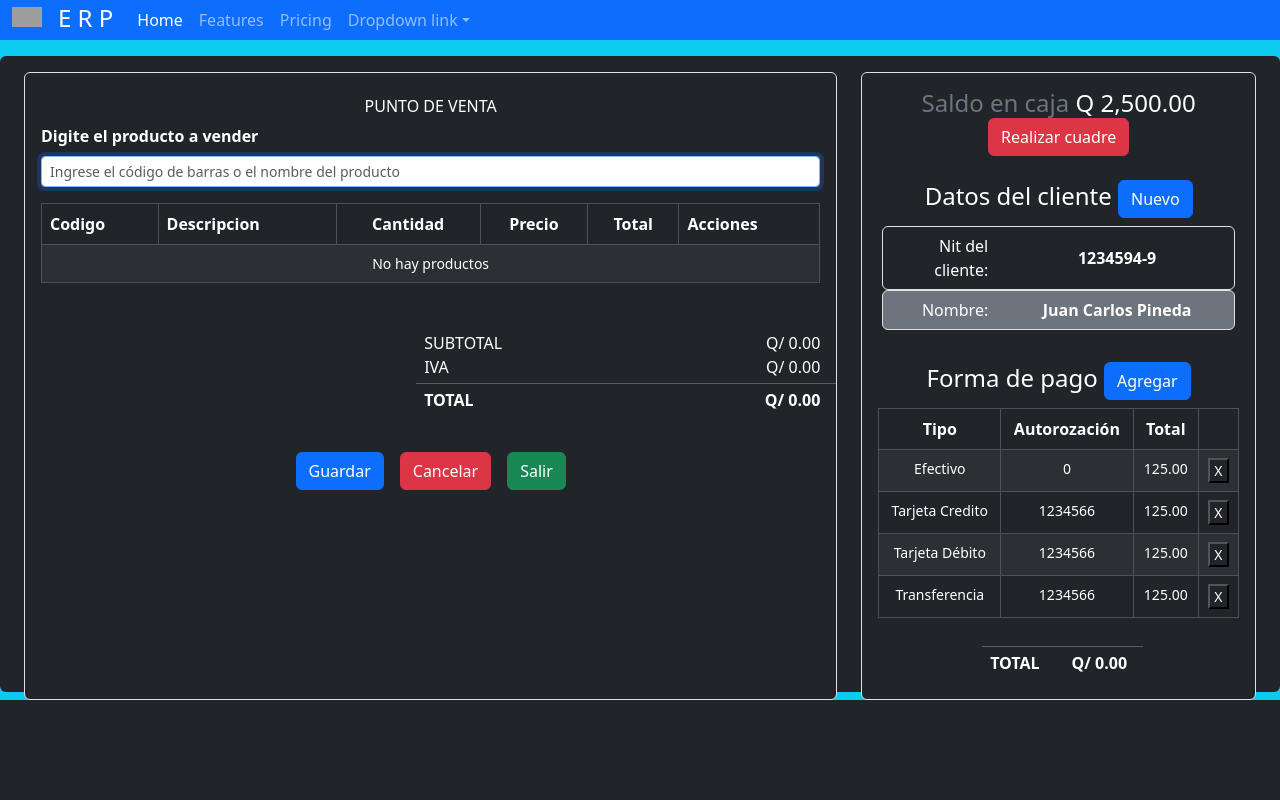
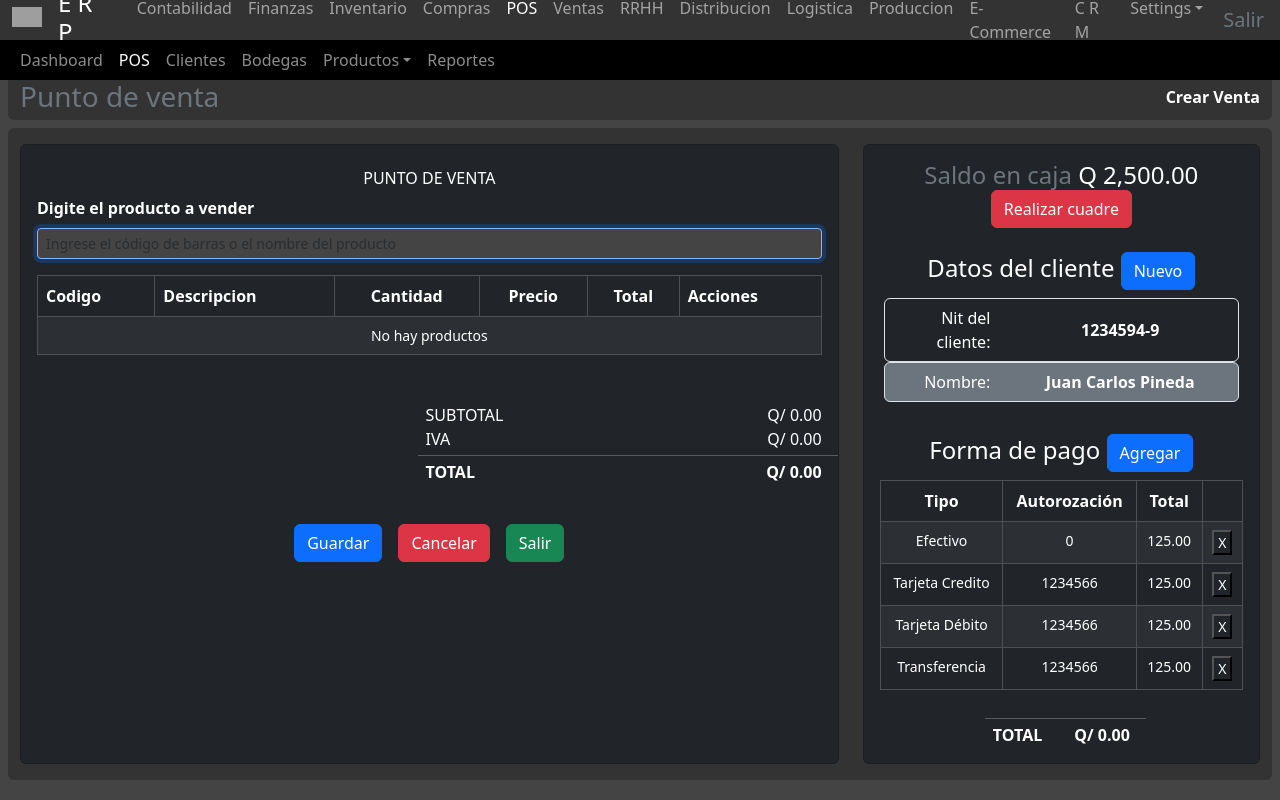
Before and after one commit to arnoldoma/punto-de-venta, a React (Create React App) app: page / in a window 1280 px wide. Built offline with nearby package versions, Linux system fonts and the light colour scheme; grey boxes are pictures that could not be loaded; the HTML template or start-up script is replaced by a standard one.

Commit message:
Edit navbar

```diff
--- a/src/App.css
+++ b/src/App.css
@@ -24,38 +24,42 @@
   --bs-font-monospace: SFMono-Regular, Menlo, Monaco, Consolas, "Liberation Mono", "Courier New", monospace;
   --bs-gradient: linear-gradient(180deg, rgba(255, 255, 255, 0.15), rgba(255, 255, 255, 0));
 }
-*{
+
+* {
   text-decoration: none;
   list-style: none;
   margin: 0;
   padding: 0;
 }
 
-a{
+a {
   text-decoration: none;
 }
-li{
+
+li {
   text-decoration: none;
 
 }
-body{
+
+body {
   width: 100vw;
   height: 100vh;
-  background: var(--bs-dark);
+  background: #444444;
   color: var(--bs-white);
   display: flex;
   flex-direction: column;
   margin: 0;
   padding: 0;
 }
-nav{
+
+nav {
   height: 40px;
 }
 
 .listProducts {
   height: 200px;
   display: flex;
-  /* background: #2c2a2a; */
+  background: #2c2a2a;
   /* color: white; */
 }
 
@@ -64,10 +68,22 @@ img {
   height: 200px;
 }
 
-.image-logo{
+.image-logo {
   height: 50px;
 }
-.image-logo img{
+
+.image-logo img {
   height: 20px;
   width: 30px;
 }
+
+.bg-dark-lite {
+  background: #444444 !important;
+}
+.bg-dark-black {
+  background: #000000 !important;
+}
+
+.bg-dark-card {
+  background: #333 !important;
+}
--- a/src/App.js
+++ b/src/App.js
@@ -1,7 +1,7 @@
 import 'bootstrap/dist/css/bootstrap.min.css';
 import './App.css';
 import Header from './components/layout/Header';
-import MainContent from './components/Main';
+import MainContent from './components/layout/Main';
 // import { Sidebar } from './components/Sidebar';
 
 function App() {
--- a/src/components/CardProducts.js
+++ b/src/components/CardProducts.js
@@ -1,5 +1,6 @@
 import { useEffect, useState } from "react"
 import { productosList } from "../data/productos";
+import { Navbar } from "./layout/Navbar";
 
 const CardProducts = () => {
 
@@ -71,11 +72,19 @@ const CardProducts = () => {
 
   return (
     <>
-      <div className="row h-100 m-0 mt-2">
-        <div className="row m-0 my-2 bg-dark rounded">
+      <div className="col">
+        <Navbar
+          iconModulo={"🛒"}
+          iconTitle={"🏷️"}
+          modulo="Punto de venta"
+          titulo="Crear Venta"
+        />
+        <div className="row m-2 bg-dark-card rounded">
+          {/* Contenido del modulo */}
+
           {/* PRODUCTOS Y DETALLE PEDIDO */}
-          <div className="col-12 col-lg-8 mt-2">
-            <div className="card p-3 mt-2 bg-dark text-white h-100 border rounded">
+          <div className="col-12 col-lg-8 py-3">
+            <div className="card p-3 bg-dark text-white h-100 rounded">
               <div className="col-12">
                 <h4 className="card-title fs-6 d-flex justify-content-around align-items-center mt-2">PUNTO DE VENTA</h4>
                 <div className="row ">
@@ -123,7 +132,7 @@ const CardProducts = () => {
                         }}
                         type="text"
                         placeholder="Ingrese el código de barras o el nombre del producto"
-                        className="form-control form-control-sm mt-2"
+                        className="form-control form-control-sm mt-2 bg-dark-lite"
                         id="iptCodigoVenta"
                         name="iptCodigoVenta"
                         aria-label="Small"
@@ -275,8 +284,8 @@ const CardProducts = () => {
           </div>
 
           {/* Datos del cliente y formas de pago */}
-          <div className="col-12 col-lg-4 mt-2">
-            <div className="card p-3 mt-2 bg-dark text-white h-100  border rounded">
+          <div className="col-12 col-lg-4 py-3">
+            <div className="card p-3 bg-dark text-white h-100 rounded">
               {/* Cuadre de caja */}
               <div className="col-12 text-center">
                 <div className="col-12 d-block justify-content-center text-center">
--- /dev/null
+++ b/src/components/Content.js
@@ -0,0 +1,41 @@
+import { productosList } from "../data/productos"
+import CardProducts from "./CardProducts"
+import ImageTemp from "./ImageTemp"
+import { Navbar } from "./layout/Navbar"
+// productosList
+const Content = () => {
+    return (
+        <>
+            {/* <CardProducts/>  */}
+
+            <div className="container-fluid">
+                <Navbar
+                    modulo="Lista de productos"
+                    titulo=""
+                />
+                <div className="row bg-dark-card rounded">
+                    {/* Contenido del modulo */}
+                    <div className="container-fluid bg-danger p-5">
+                        <div className="card m-0">
+                        </div>
+                        <div className="col-8 bg-dark row p-2 justify-content-center">
+                            <div className="row form-control">
+                                <input type="text" />
+                            </div>
+                            {
+                                productosList.map((item) => (
+                                    <div className="col" key={item.id}>
+                                        <ImageTemp name={item.nombre} price={item.precio} url={item.url} />
+                                    </div>
+
+                                ))
+                            }
+                        </div>
+                    </div>
+                </div>
+            </div>
+        </>
+    )
+}
+
+export default Content
--- a/src/components/Main.js
+++ /dev/null
@@ -1,22 +0,0 @@
-import React from 'react'
-import CardProducts from './CardProducts'
-import Header from '../components/layout/Header'
-import { Sidebar } from './layout/Sidebar'
-import { Navbar } from './layout/Navbar'
-
-// import Header from './layout/Header'
-
-const MainContent = () => {
-    return (
-        <>
-            <div className='w-100 bg-info'>
-                <Header />
-                {/* <Sidebar/>
-                <Navbar /> */}
-                <CardProducts />
-            </div>
-        </>
-    )
-}
-
-export default MainContent
--- a/src/components/layout/Header.js
+++ b/src/components/layout/Header.js
@@ -39,14 +39,13 @@ const Header = () => {
         //     </div>
         // </header>
 
-        <nav className="navbar navbar-expand-lg navbar-dark bg-primary">
+        <nav className="navbar navbar-expand navbar-dark text-white bg-dark-card">
           <div className="container-fluid">
             <a className="navbar-brand image-logo align-items-center justify-content-center text-center" href="#">
               <img src="https://getbootstrap.com/docs/5.0/assets/brand/bootstrap-logo.svg" alt="" className="d-inline-block align-text-center" />
             </a>
             <h4 className="d-inline-block align-text-center mt-1">
               <span className="me-3">E R P </span>
-
             </h4>
             <button className="navbar-toggler" type="button" data-bs-toggle="collapse" data-bs-target="#navbarNavDropdown" aria-controls="navbarNavDropdown" aria-expanded="false" aria-label="Toggle navigation">
               <span className="navbar-toggler-icon"></span>
@@ -54,27 +53,55 @@ const Header = () => {
             <div className="collapse navbar-collapse" id="navbarNavDropdown">
               <ul className="navbar-nav">
                 <li className="nav-item">
-                  <a className="nav-link active" aria-current="page" href="#">Home</a>
+                  <a className="nav-link" aria-current="page" href="#">Contabilidad</a>
                 </li>
                 <li className="nav-item">
-                  <a className="nav-link" href="#">Features</a>
+                  <a className="nav-link" href="#">Finanzas</a>
                 </li>
                 <li className="nav-item">
-                  <a className="nav-link" href="#">Pricing</a>
+                  <a className="nav-link" href="#">Inventario</a>
+                </li>
+                <li className="nav-item">
+                  <a className="nav-link" href="#">Compras</a>
+                </li>
+                <li className="nav-item">
+                  <a className="nav-link active" href="#">POS</a>
+                </li>
+                <li className="nav-item">
+                  <a className="nav-link" href="#">Ventas</a>
+                </li>
+                <li className="nav-item">
+                  <a className="nav-link" href="#">RRHH</a>
+                </li>
+                <li className="nav-item">
+                  <a className="nav-link" href="#">Distribucion</a>
+                </li>
+                <li className="nav-item">
+                  <a className="nav-link" href="#">Logistica</a>
+                </li>
+                <li className="nav-item">
+                  <a className="nav-link" href="#">Produccion</a>
+                </li>
+                <li className="nav-item">
+                  <a className="nav-link" href="#">E-Commerce</a>
+                </li>
+                <li className="nav-item">
+                  <a className="nav-link" href="#">C R M</a>
                 </li>
                 <li className="nav-item dropdown">
                   <a className="nav-link dropdown-toggle" href="#" id="navbarDropdownMenuLink" role="button" data-bs-toggle="dropdown" aria-expanded="false">
-                    Dropdown link
+                    Settings
                   </a>
                   <ul className="dropdown-menu" aria-labelledby="navbarDropdownMenuLink">
-                    <li><a className="dropdown-item" href="#">Action</a></li>
-                    <li><a className="dropdown-item" href="#">Another action</a></li>
-                    <li><a className="dropdown-item" href="#">Something else here</a></li>
+                    <li><a className="dropdown-item" href="#">Usuario</a></li>
+                    <li><a className="dropdown-item" href="#">Permisos</a></li>
+                    <li><a className="dropdown-item" href="#">Empresas</a></li>
                   </ul>
                 </li>
               </ul>
             </div>
           </div>
+          <a className="navbar-brand text-secondary">Salir</a>
         </nav>
       }
     </>
--- /dev/null
+++ b/src/components/layout/Main.js
@@ -0,0 +1,21 @@
+import React from 'react'
+import CardProducts from '../CardProducts'
+import Header from './Header'
+import { Sidebar } from './Sidebar'
+import { Navbar } from './Navbar'
+import ImageTemp from '../ImageTemp'
+import Content from '../Content'
+
+const MainContent = () => {
+    return (
+        <>
+            <>
+                <Header />
+                <Sidebar/>
+                <CardProducts />
+            </>
+        </>
+    )
+}
+
+export default MainContent
--- a/src/components/layout/Navbar.js
+++ b/src/components/layout/Navbar.js
@@ -1,20 +1,20 @@
 import React from 'react'
 
-export const Navbar = () => {
+export const Navbar = ({iconModulo,iconTitle, modulo, titulo}) => {
     return (
         <>
-            <header className="mx-2 row bg-secondary ">
-                <div className="d-flex text-white align-items-center">
-                    <div className="mx-2 my-2">
-                        <h3>Logo</h3>
+            <nav className="row mx-2 bg-dark-card rounded-bottom">
+                <div className="col-12 d-flex flex-row text-white justify-content-between align-items-center">
+                    <div className="row text-secondary">
+                        <h3>{`${modulo}`}</h3>
                     </div>
-                    <div className="mx-3">
-                        <ul className="mr-5">
-                            <li><a href="inicio">Punto de venta</a></li>
-                        </ul>
+                    <div className="row">
+                        <span className='fw-bold mb-2' >
+                        {`${titulo}`}
+                        </span>
                     </div>
                 </div>
-            </header>
+            </nav>
         </>
     )
 }
--- a/src/components/layout/Sidebar.js
+++ b/src/components/layout/Sidebar.js
@@ -2,20 +2,41 @@ import React from 'react'
 
 export const Sidebar = () => {
     return (
-
-        <header className="row mx-3">
-
-            <ul className="nav nav-pills" id="pills-tab" role="tablist">
-                <li className="nav-item" role="presentation">
-                    <button className="nav-link active" id="pills-home-tab" data-bs-toggle="pill" data-bs-target="#pills-home" type="button" role="tab" aria-controls="pills-home" aria-selected="true">Home</button>
-                </li>
-                <li className="nav-item" role="presentation">
-                    <button className="nav-link" id="pills-profile-tab" data-bs-toggle="pill" data-bs-target="#pills-profile" type="button" role="tab" aria-controls="pills-profile" aria-selected="false">Profile</button>
-                </li>
-                <li className="nav-item" role="presentation">
-                    <button className="nav-link" id="pills-contact-tab" data-bs-toggle="pill" data-bs-target="#pills-contact" type="button" role="tab" aria-controls="pills-contact" aria-selected="false">Contact</button>
-                </li>
-            </ul>
-        </header>
+        <nav className="navbar navbar-expand-lg navbar-dark bg-dark-black">
+            <div className="container-fluid text-center">
+                <button className="navbar-toggler" type="button" data-bs-toggle="collapse" data-bs-target="#navbarNavDropdown" aria-controls="navbarNavDropdown" aria-expanded="false" aria-label="Toggle navigation">
+                    <span className="navbar-toggler-icon"></span>
+                </button>
+                <div className="collapse navbar-collapse d-flex text-center" id="navbarNavDropdown">
+                    <ul className="navbar-nav">
+                        <li className="nav-item">
+                            <a className="nav-link" href="#">Dashboard</a>
+                        </li>
+                        <li className="nav-item">
+                            <a className="nav-link active" aria-current="page" href="#">POS</a>
+                        </li>
+                        <li className="nav-item">
+                            <a className="nav-link" href="#">Clientes</a>
+                        </li>
+                        <li className="nav-item">
+                            <a className="nav-link" href="#">Bodegas</a>
+                        </li>
+                        <li className="nav-item dropdown">
+                            <a className="nav-link dropdown-toggle" href="#" id="navbarDropdownMenuLink" role="button" data-bs-toggle="dropdown" aria-expanded="false">
+                                Productos
+                            </a>
+                            <ul className="dropdown-menu" aria-labelledby="navbarDropdownMenuLink">
+                                <li><a className="dropdown-item" href="#">Productos</a></li>
+                                <li><a className="dropdown-item" href="#">Categorias</a></li>
+                                <li><a className="dropdown-item" href="#">Marcas</a></li>
+                            </ul>
+                        </li>
+                        <li className="nav-item">
+                            <a className="nav-link" href="#">Reportes</a>
+                        </li>
+                    </ul>
+                </div>
+            </div>
+        </nav>
     )
 }
```
Also changed, not shown: src/components/ImageTemp.js (+30 -5 lines).
